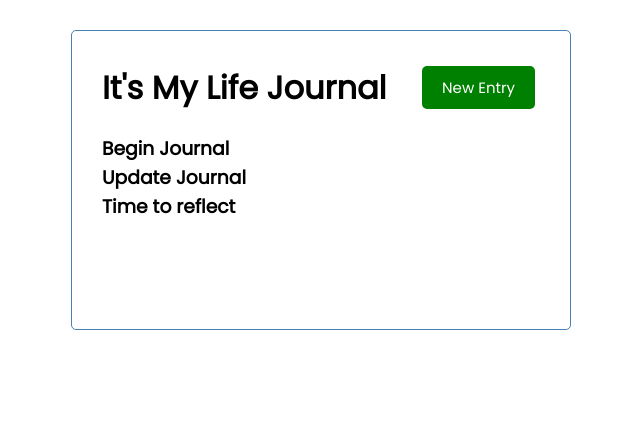
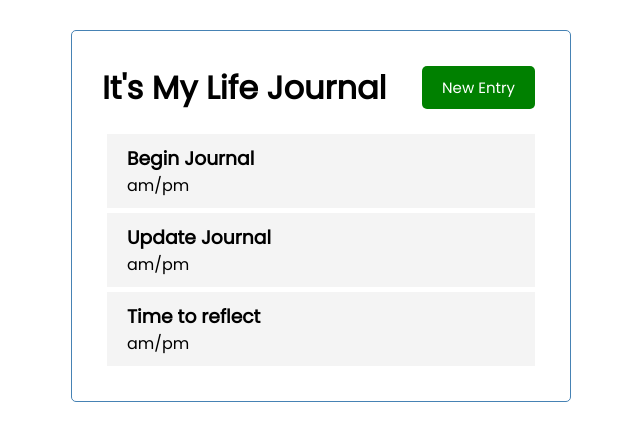
Before and after one commit to Jacqieq6464/its-my-life, a React (Create React App) app: page / in a window 1280 px wide. Shown: the top 440 px of the page, without its empty margins (319-959 px from the left). Built offline with nearby package versions, Linux system fonts and the light colour scheme.

Commit message:
updated css & imported react-icons

```diff
--- a/src/components/Task.js
+++ b/src/components/Task.js
@@ -0,0 +1,12 @@
+import React from 'react'
+
+const Task = ({ task }) => {
+    return (
+        <div className="task">
+            <h3>{task.text}</h3>
+            <p>{task.time}</p>
+        </div>
+    )
+}
+
+export default Task
--- a/src/components/Tasks.js
+++ b/src/components/Tasks.js
@@ -1,3 +1,5 @@
+import Task from './Task'
+
 // In this section we create the mapping of the task
 const Tasks = ({tasks}) => {
 
@@ -5,8 +7,8 @@
 
        <>
          {tasks.map ((task) => (
-           <h3 key={task.id}>{task.text}</h3>)
-         )}
+           <Task key={task.id} task={task} />
+         ))}
     </>
  )
 }
--- a/src/index.css
+++ b/src/index.css
@@ -54,7 +54,7 @@
   width: 100%;
 }
 
-.journal {
+.task {
   background: #f4f4f4;
   margin: 5px;
   padding: 10px 20px;
```
